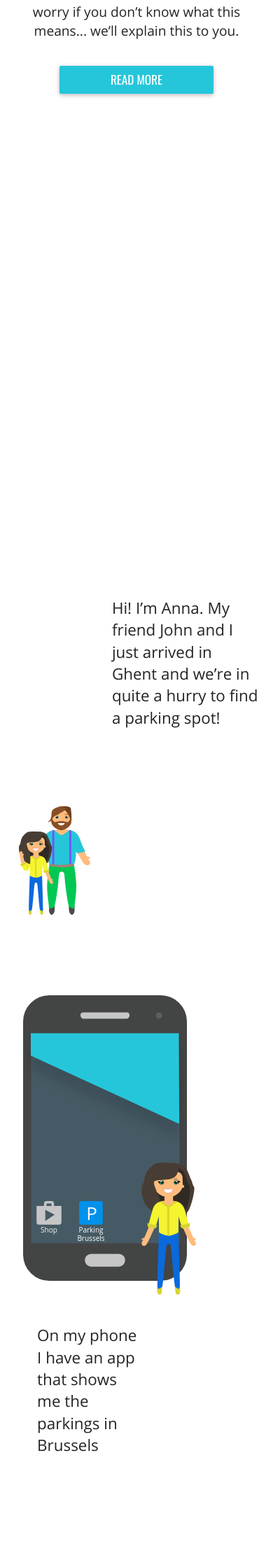
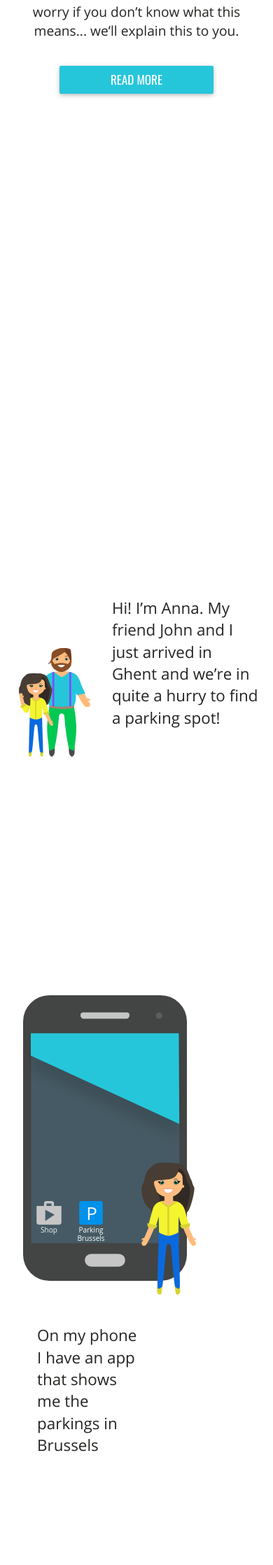
Before and after one commit to osoc16/mobylink, a Jekyll site: the page built from index.html, in a window 390 px wide. Shown: the part 467-2703 px from the top of the page at 70% size. Built offline with Jekyll 4.4.1, drawn with Linux system fonts in a browser that asks for light colours; a script that is not in the unit is left out.

Commit message:
media queries for anna and john

```diff
--- a/_sass/_section2.sass
+++ b/_sass/_section2.sass
@@ -3,4 +3,8 @@
   background-repeat: no-repeat
   background-size: 35%, 60%
   background-position: 8% bottom, 45% bottom
+  @media (max-width: 700px)
+    background-position: 8% 83%, 45% 80%
+  @media (max-width: 520px)
+    background-position: 8% 62.5%, 45% 60%
   @extend .image
```
